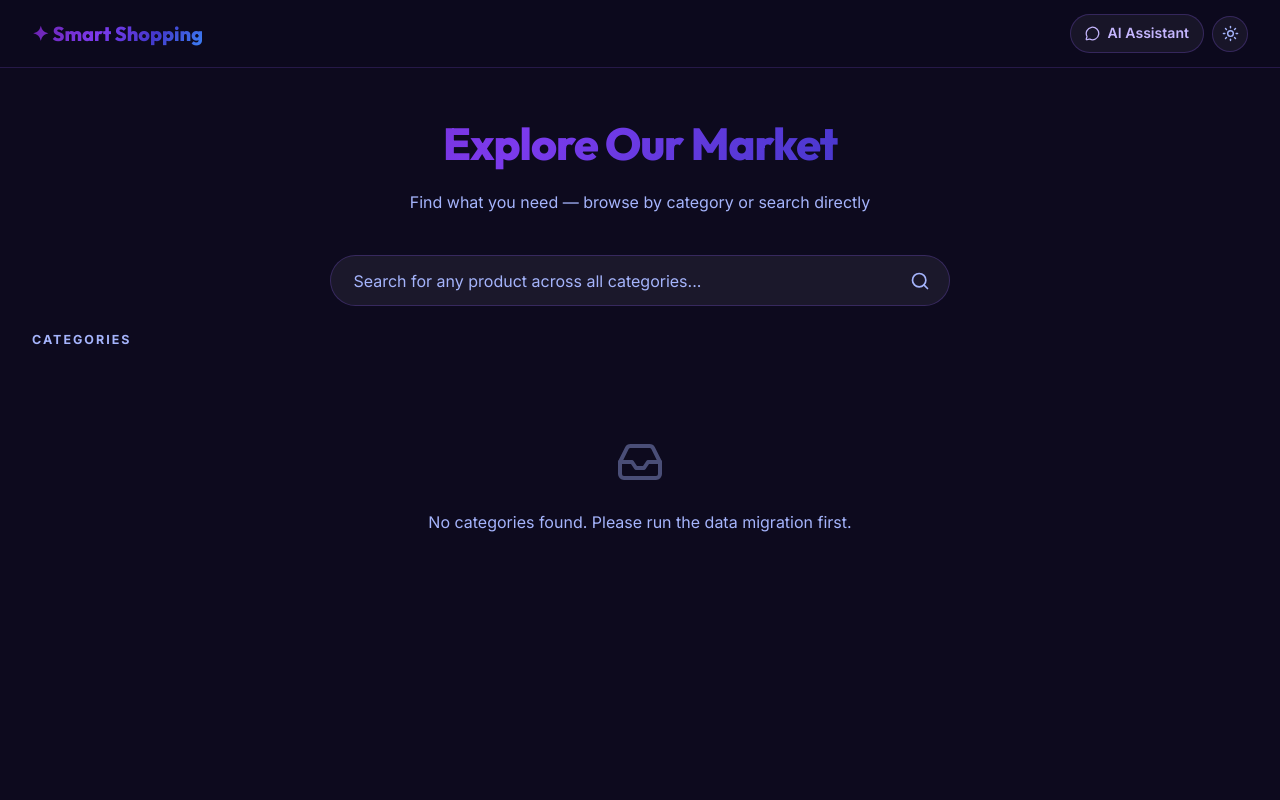
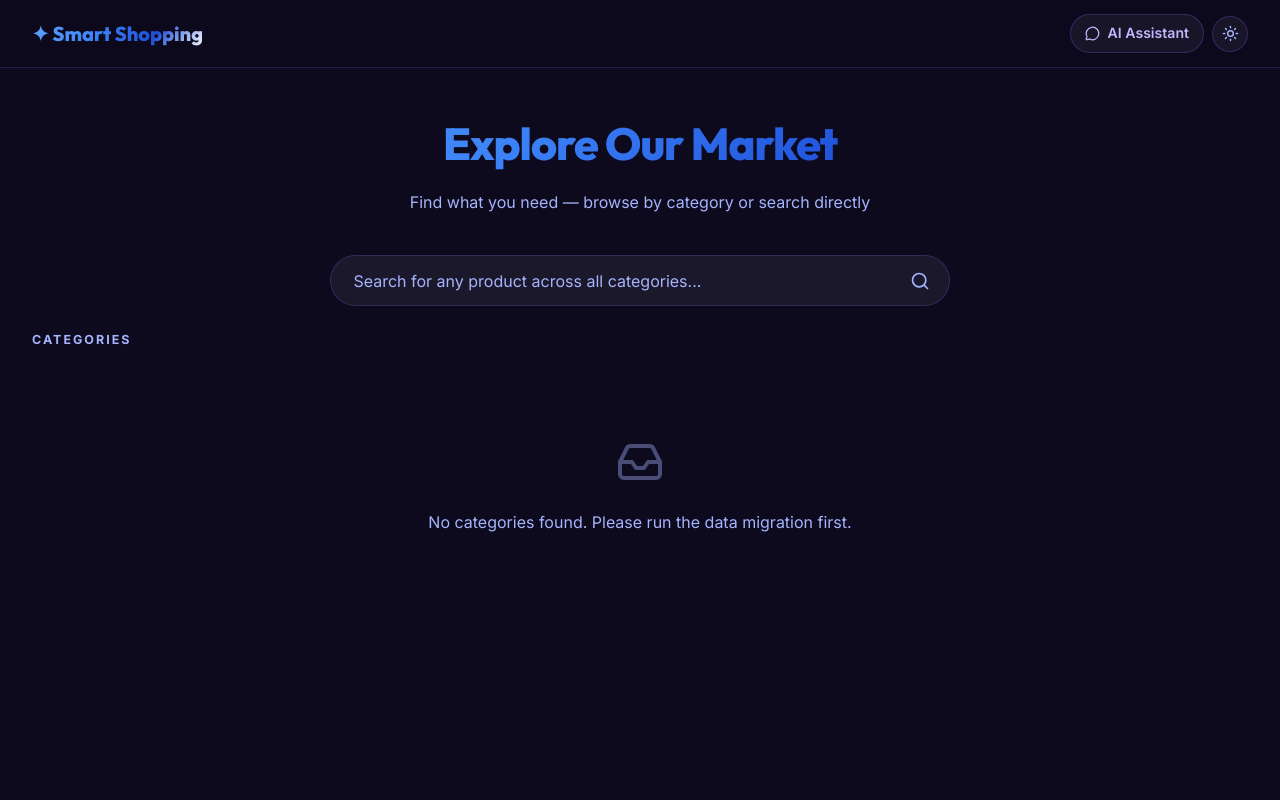
Before and after one commit to blackeagle686/market_chat_bot, a FastAPI app: page /catalog in a window 1280 px wide. Run offline with FastAPI, Linux system fonts and the light colour scheme; data that the repository does not hold is empty; parts of the project's set-up code (start-up, migrations or seed data) failed here and were passed over.

Commit message:
Auto-sync: 2026-04-23 12:33:36

```diff
--- a/static/market.css
+++ b/static/market.css
@@ -16,7 +16,7 @@
     --shadow: 0 4px 20px rgba(0,0,0,0.4);
     --shadow-lg: 0 12px 40px rgba(0,0,0,0.5);
     --radius: 16px;
-    --gradient: linear-gradient(125deg, #6B21A8 0%, #7C3AED 40%, #4338CA 70%, #3B82F6 100%);
+    --gradient: linear-gradient(125deg, #60a5fa 0%, #3b82f6 40%, #1d4ed8 70%, #ffffff 100%);
     --nav-bg: rgba(13, 10, 30, 0.85);
     --nav-border: rgba(139,92,246,0.2);
     --search-bg: rgba(255,255,255,0.06);
@@ -413,7 +413,7 @@ body.light-mode .search-bar:focus {
 .price-amount {
     font-weight: 800;
     font-size: 1.3rem;
-    background: linear-gradient(135deg, #c4b5fd, #818cf8);
+    background: linear-gradient(135deg, #60a5fa, #ffffff);
     -webkit-background-clip: text;
     -webkit-text-fill-color: transparent;
     background-clip: text;
```
